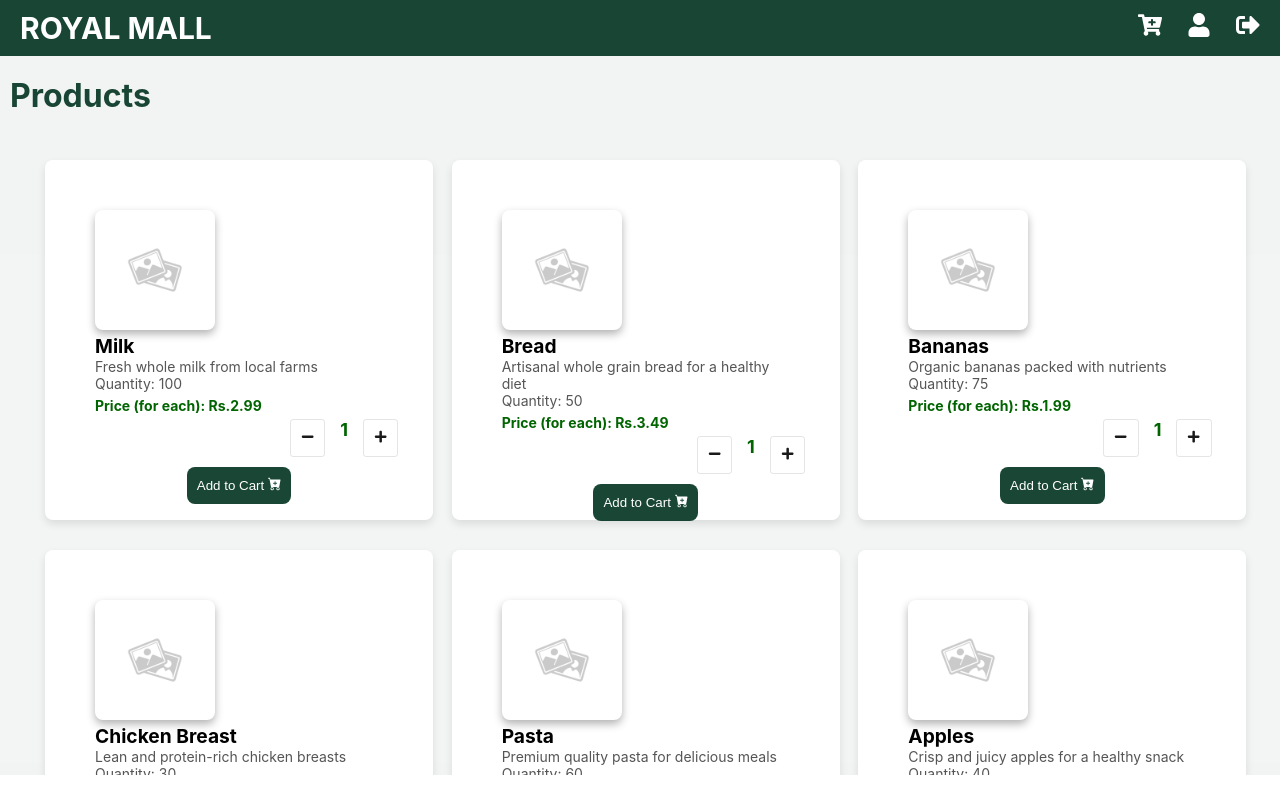
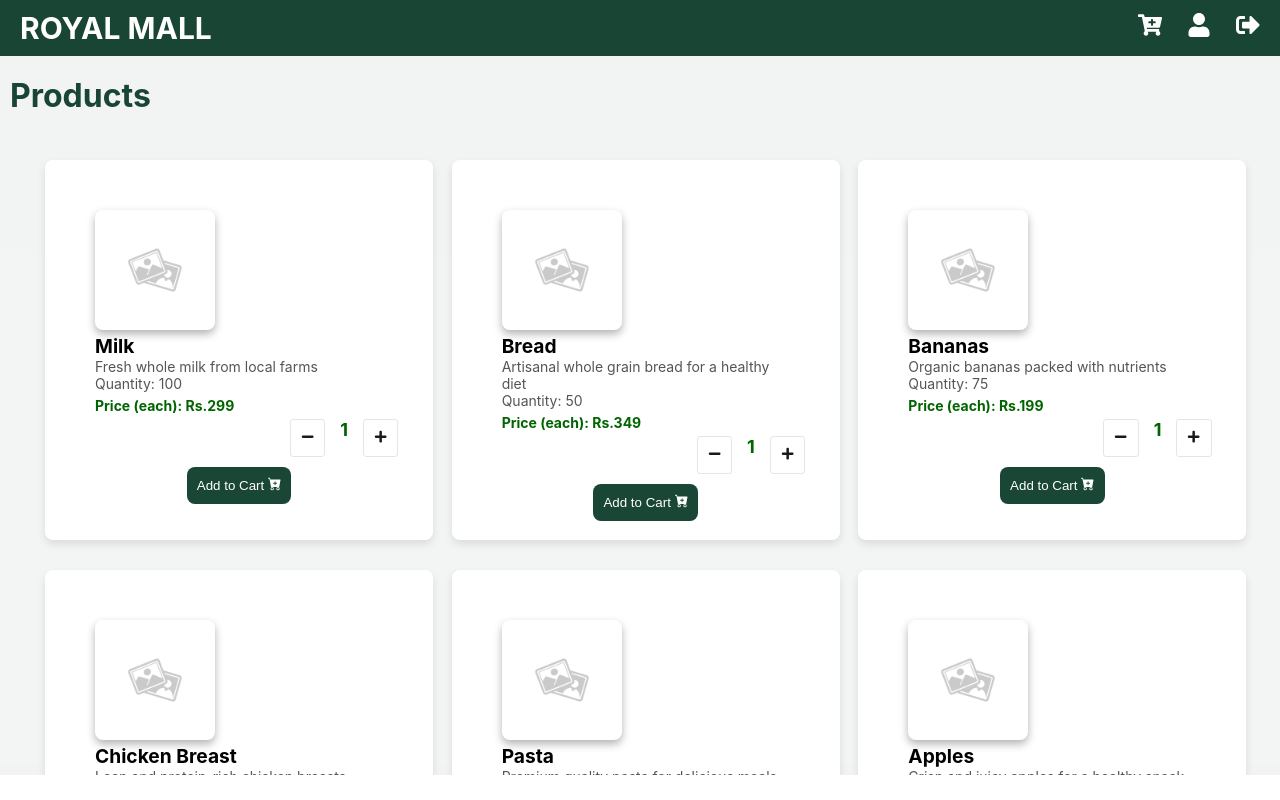
Before and after one commit to VirajDilshanKumarage/EAD-group-assignment, a React (Create React App) app in the folder Frontend/: page /customer-dashboard/products in a window 1280 px wide. Built offline with nearby package versions, Linux system fonts and the light colour scheme.

Commit message:
made some changes on product page

```diff
--- a/Frontend/src/Components/ProductCard/ProductCard.css
+++ b/Frontend/src/Components/ProductCard/ProductCard.css
@@ -2,7 +2,7 @@
     margin: 5px;
     box-shadow: 0 4px 8px rgba(0, 0, 0, 0.1);
     height: auto;
-    max-height: 260px;
+    max-height: 280px;
   }
 
   .card-img-top {
@@ -63,5 +63,5 @@
     font-size: 18px;
     font-weight: bold;
     margin: 0 10px;
-    color: #006400; /* Dark green color */
+    color: #006400;
   }
--- a/Frontend/src/Components/ProductCard/ProductCard.tsx
+++ b/Frontend/src/Components/ProductCard/ProductCard.tsx
@@ -59,7 +59,7 @@ const ProductCard: React.FC<ProductCardProps> = (props) => {
         <Card.Title className="card-title">{props.productName}</Card.Title>
         <Card.Text className="card-text">{props.productDescription}</Card.Text>
         <Card.Text className="card-text">Quantity: {props.productCount}</Card.Text>
-        <Card.Text className="card-text product-price">Price (for each): Rs.{props.price}</Card.Text>
+        <Card.Text className="card-text product-price">Price (each): Rs.{props.price}</Card.Text>
         <div className="quantity-controls">
           <Button variant="outline-primary" className="quantity-btn" onClick={decreaseQuantity}>
             <FaMinus />
--- a/Frontend/src/data/products.ts
+++ b/Frontend/src/data/products.ts
@@ -1,13 +1,13 @@
 import sampleImage from '../Asset/sample_product.png';
 
 export const dummyProducts = [
-  { productId: 'product1', productName: 'Milk', productDescription: 'Fresh whole milk from local farms', price: 2.99, image: sampleImage, productCount: 100 },
-  { productId: 'product2', productName: 'Bread', productDescription: 'Artisanal whole grain bread for a healthy diet', price: 3.49, image: sampleImage, productCount: 50 },
-  { productId: 'product3', productName: 'Bananas', productDescription: 'Organic bananas packed with nutrients', price: 1.99, image: sampleImage, productCount: 75 },
-  { productId: 'product4', productName: 'Chicken Breast', productDescription: 'Lean and protein-rich chicken breasts', price: 5.99, image: sampleImage, productCount: 30 },
-  { productId: 'product5', productName: 'Pasta', productDescription: 'Premium quality pasta for delicious meals', price: 2.79, image: sampleImage, productCount: 60 },
-  { productId: 'product6', productName: 'Apples', productDescription: 'Crisp and juicy apples for a healthy snack', price: 4.49, image: sampleImage, productCount: 40 },
-  { productId: 'product7', productName: 'Toothpaste', productDescription: 'Fluoride toothpaste for strong and healthy teeth', price: 1.99, image: sampleImage, productCount: 90 },
-  { productId: 'product8', productName: 'Laundry Detergent', productDescription: 'High-efficiency laundry detergent for clean clothes', price: 8.99, image: sampleImage, productCount: 25 },
-  { productId: 'product9', productName: 'Yogurt', productDescription: 'Probiotic-rich yogurt for digestive health', price: 3.29, image: sampleImage, productCount: 70 },
+  { productId: 'product1', productName: 'Milk', productDescription: 'Fresh whole milk from local farms', price: 299, image: sampleImage, productCount: 100 },
+  { productId: 'product2', productName: 'Bread', productDescription: 'Artisanal whole grain bread for a healthy diet', price: 349, image: sampleImage, productCount: 50 },
+  { productId: 'product3', productName: 'Bananas', productDescription: 'Organic bananas packed with nutrients', price: 199, image: sampleImage, productCount: 75 },
+  { productId: 'product4', productName: 'Chicken Breast', productDescription: 'Lean and protein-rich chicken breasts', price: 599, image: sampleImage, productCount: 30 },
+  { productId: 'product5', productName: 'Pasta', productDescription: 'Premium quality pasta for delicious meals', price: 279, image: sampleImage, productCount: 60 },
+  { productId: 'product6', productName: 'Apples', productDescription: 'Crisp and juicy apples for a healthy snack', price: 449, image: sampleImage, productCount: 40 },
+  { productId: 'product7', productName: 'Toothpaste', productDescription: 'Fluoride toothpaste for strong and healthy teeth', price: 199, image: sampleImage, productCount: 90 },
+  { productId: 'product8', productName: 'Laundry Detergent', productDescription: 'High-efficiency laundry detergent for clean clothes', price: 899, image: sampleImage, productCount: 25 },
+  { productId: 'product9', productName: 'Yogurt', productDescription: 'Probiotic-rich yogurt for digestive health', price: 329, image: sampleImage, productCount: 70 },
 ];
```
